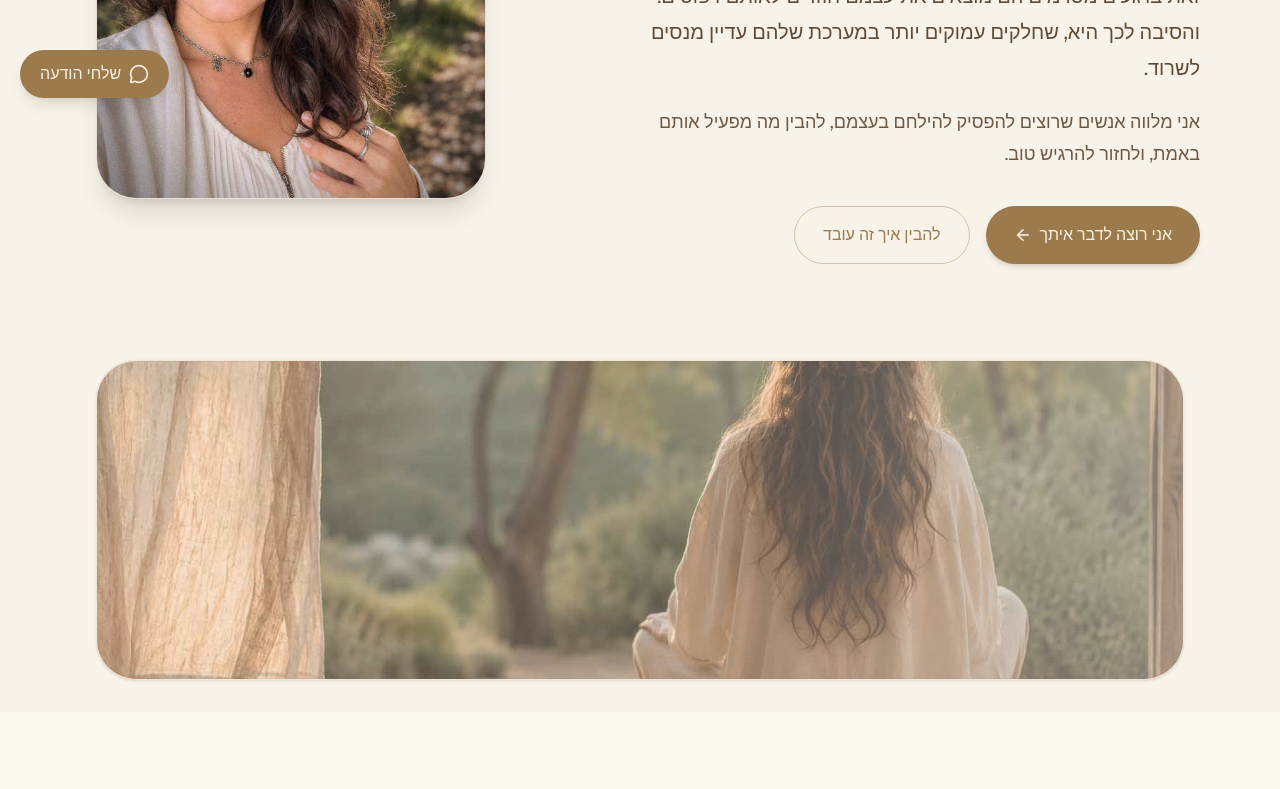
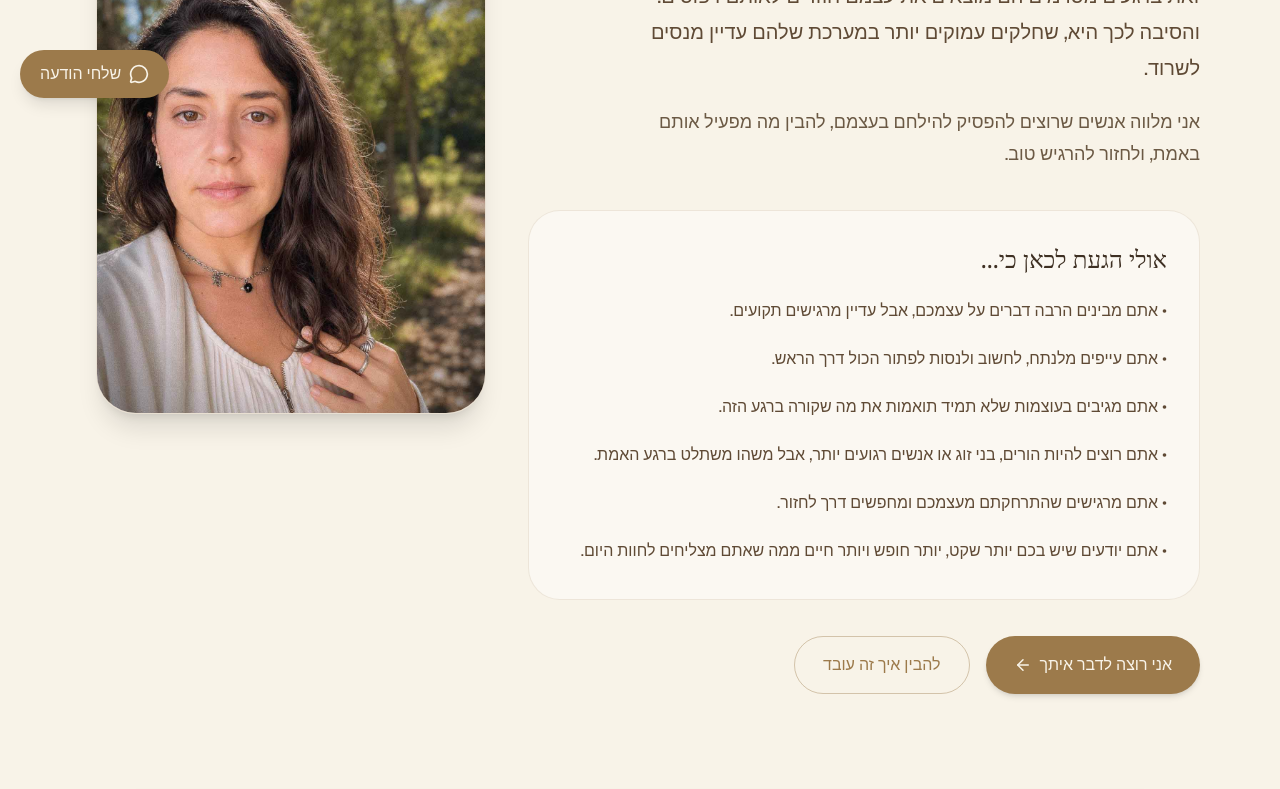
Before and after one commit to shahar27/shahar-landing, a Next.js app: page / in a window 1280 px wide. Shown: the part 682-1471 px from the top of the page. Built offline with nearby package versions, Linux system fonts and the light colour scheme.

Commit message:
fix metadata

```diff
--- a/app/page.tsx
+++ b/app/page.tsx
@@ -163,6 +163,21 @@ export default function ShaharLandingPage() {
           <p className="mt-5 text-base md:text-lg leading-8 text-[#6B5944] max-w-xl">
             אני מלווה אנשים שרוצים להפסיק להילחם בעצמם, להבין מה מפעיל אותם באמת, ולחזור להרגיש טוב.
           </p>
+
+          <div className="mt-10 rounded-[2rem] bg-white/45 border border-[#9C7A4B]/15 p-6 md:p-8 max-w-2xl">
+            <h3 className="text-2xl font-serif text-[#3E3023] mb-5">
+              אולי הגעת לכאן כי...
+            </h3>
+
+            <ul className="space-y-4 text-[#5F4A35] leading-8">
+              <li>• אתם מבינים הרבה דברים על עצמכם, אבל עדיין מרגישים תקועים.</li>
+              <li>• אתם עייפים מלנתח, לחשוב ולנסות לפתור הכול דרך הראש.</li>
+              <li>• אתם מגיבים בעוצמות שלא תמיד תואמות את מה שקורה ברגע הזה.</li>
+              <li>• אתם רוצים להיות הורים, בני זוג או אנשים רגועים יותר, אבל משהו משתלט ברגע האמת.</li>
+              <li>• אתם מרגישים שהתרחקתם מעצמכם ומחפשים דרך לחזור.</li>
+              <li>• אתם יודעים שיש בכם יותר שקט, יותר חופש ויותר חיים ממה שאתם מצליחים לחוות היום.</li>
+            </ul>
+          </div>
 
           <div className="mt-9 flex flex-col sm:flex-row gap-4 w-full sm:w-auto">
             <a className="inline-flex items-center justify-center gap-2 rounded-full bg-[#9C7A4B] px-7 py-4 text-[#F8F3E8] shadow-md hover:shadow-lg transition" href="#contact">
```
